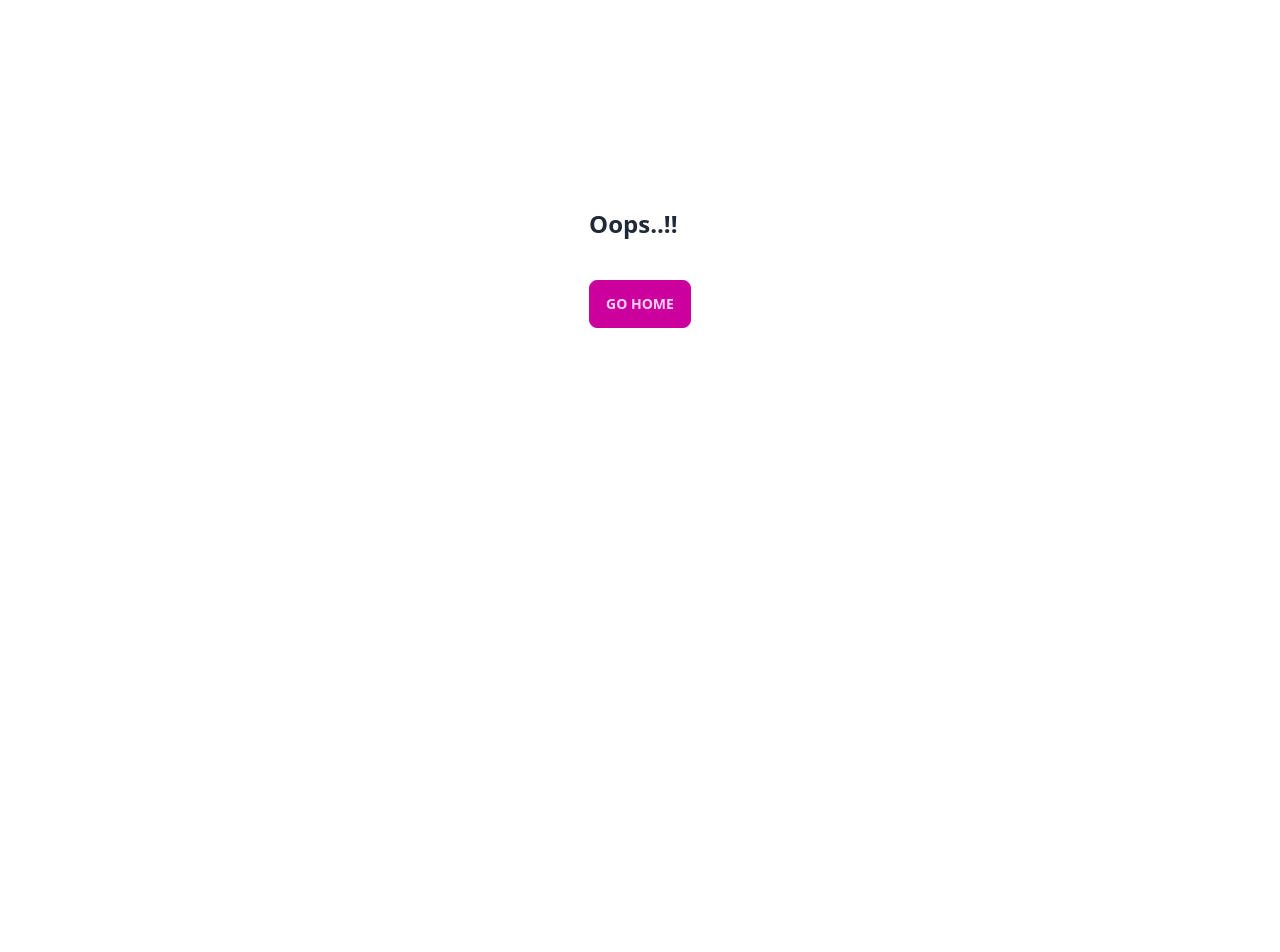
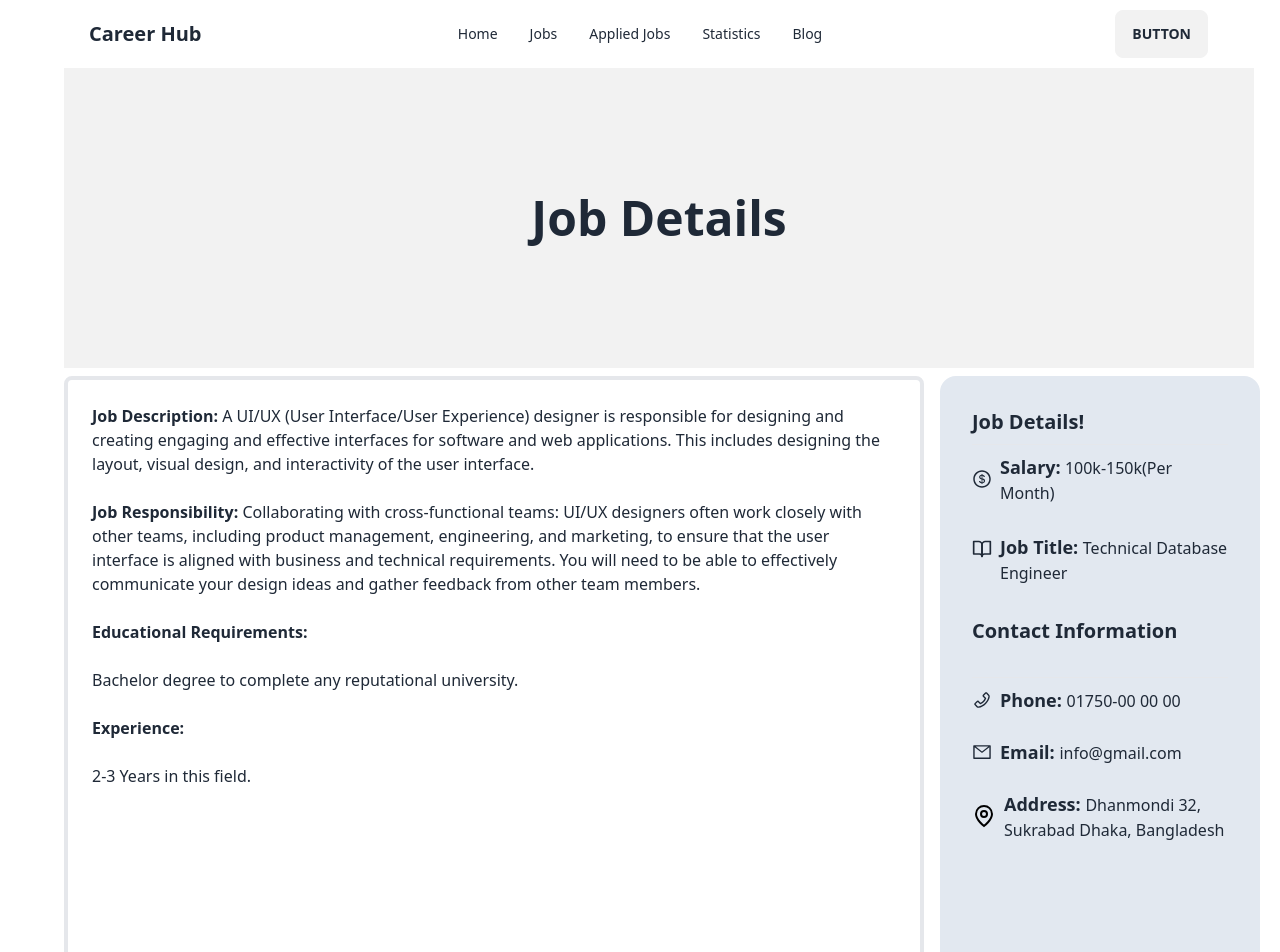
Before and after one commit to Razib1998/Careear-Hub, a React (Vite) app: page /job/1 in a window 1280 px wide. Before the commit this address had no page. Shown: the top 952 px of the page. Before the commit the page ends 800 px from the top, so only its background shows below. Built offline with nearby package versions, Linux system fonts and the light colour scheme.

Commit message:
Job details show card completed

```diff
--- a/src/components/Feature/Feature.jsx
+++ b/src/components/Feature/Feature.jsx
@@ -4,6 +4,7 @@ import Job from "../Job/Job";
 
 const Feature = () => {
     const [jobs, setJobs] = useState([]);
+    const [dataLength, setDataLength] = useState(4)
 
     useEffect(()=>{
         fetch('jobs.json')
@@ -15,16 +16,26 @@ const Feature = () => {
     return (
       <div>
         <div className="text-center">
-          <h2 className="text-5xl font-bold">Featured Jobs: {jobs.length}</h2>
+          <h2 className="text-5xl font-bold">Featured Jobs</h2>
           <p className="text-xl mt-4">
             Explore thousands of job opportunities with all the information you
             need. Its your future
           </p>
         </div>
-        <div className="grid grid-cols-2 gap-6">
-          {jobs.map((job) => (
+        <div className="grid grid-cols-2 gap-2">
+          {jobs.slice(0, dataLength).map((job) => (
             <Job key={job.id} job={job}></Job>
           ))}
+        </div>
+        <div className="flex justify-center mb-4">
+          <div className={dataLength === jobs.length && "hidden"}>
+            <button
+              onClick={() => setDataLength(jobs.length)}
+              className="btn btn-primary  "
+            >
+              See All Jobs
+            </button>
+          </div>
         </div>
       </div>
     );
--- a/src/components/Header/Header.jsx
+++ b/src/components/Header/Header.jsx
@@ -48,7 +48,7 @@ const Header = () => {
             {links}
           </ul>
         </div>
-        <a className="btn btn-ghost normal-case text-xl">daisyUI</a>
+        <a className="btn btn-ghost normal-case text-xl"> Career Hub</a>
       </div>
       <div className="navbar-center hidden lg:flex">
         <ul className="menu menu-horizontal px-1">
--- a/src/components/Job/Job.jsx
+++ b/src/components/Job/Job.jsx
@@ -2,10 +2,12 @@
 
 import { GrLocation } from "react-icons/gr";
 import { AiOutlineDollarCircle } from "react-icons/ai";
+import { Link } from "react-router-dom";
 
 
 const Job = ({ job }) => {
   const {
+    id,
     logo,
     job_title,
     company_name,
@@ -17,8 +19,8 @@ const Job = ({ job }) => {
 
 
   return (
-    <div>
-      <div className="card card-compact w-[500px] h-[300px] bg-base-100 shadow-xl">
+    <div className="mt-8 mb-8">
+      <div className="card card-compact w-[500px] h-[320px] bg-slate-300 shadow-xl">
         <figure className="mt-4">
           <img src={logo} alt="Jobs" />
         </figure>
@@ -33,18 +35,20 @@ const Job = ({ job }) => {
               {job_type}
             </button>
           </div>
-          <div className="flex items-center  gap-4">
+          <div className="flex items-center gap-4">
             <div className="flex items-center gap-2">
               <GrLocation className="text-xl"></GrLocation>
               <p className="text-lg font-semibold">{location}</p>
             </div>
             <div className="flex items-center gap-2">
-             <AiOutlineDollarCircle className="text-xl"></AiOutlineDollarCircle>
-             <p className="text-lg font-semibold"> Salary: {salary}</p>
+              <AiOutlineDollarCircle className="text-xl"></AiOutlineDollarCircle>
+              <p className="text-lg font-semibold"> Salary: {salary}</p>
             </div>
           </div>
           <div className="card-actions">
-            <button className="btn btn-primary mt-2">View Details</button>
+            <Link to={`/job/${job.id}`}>
+              <button className="btn btn-primary mt-2">View Details</button>
+            </Link>
           </div>
         </div>
       </div>
--- /dev/null
+++ b/src/components/JobDetails/JobDetails.jsx
@@ -0,0 +1,120 @@
+import { Link, useLoaderData, useParams } from "react-router-dom";
+import {
+  AiOutlineDollarCircle,
+  AiOutlinePhone,
+  AiOutlineMail,
+} from "react-icons/ai";
+import { FiBookOpen } from "react-icons/fi";
+import { GrLocation } from "react-icons/gr";
+
+const JobDetails = () => {
+  const jobs = useLoaderData();
+  const { id } = useParams();
+  const idInt = parseInt(id);
+  const job = jobs.find((job) => job.id === idInt);
+  console.log(job, id);
+  return (
+    <div>
+      <div className="hero h-[300px] w-[1190px]  bg-base-200 mb-2">
+        <div className="hero-content text-center">
+          <div className="max-w-md">
+            <h1 className="text-5xl font-bold">Job Details</h1>
+
+          </div>
+        </div>
+      </div>
+      <div className="grid gap-4 md:grid-cols-4 mb-2">
+        <div className="border-4 md:col-span-3 p-6 rounded-lg">
+          <p className="mb-6">
+            <span className="font-bold">Job Description:</span>
+            {job.job_description}{" "}
+          </p>
+          <p className="mb-6">
+            <span className="font-bold">Job Responsibility:</span>{" "}
+            {job.job_responsibility}
+          </p>
+          <p className="mb-6">
+            <span className="font-bold">Educational Requirements:</span> <br />
+            <br /> {job.educational_requirements}
+          </p>
+          <p>
+            <span className="font-bold">Experience:</span> <br /> <br />
+            {job.experiences}
+          </p>
+        </div>
+        <div>
+          <div className="card w-[320px] h-[600px] bg-slate-200 ">
+            <div className="card-body">
+              <h2 className="card-title">Job Details!</h2> <hr />
+              <div className="flex gap-2 items-center">
+                <div className="text-xl">
+                  <AiOutlineDollarCircle></AiOutlineDollarCircle>
+                </div>
+                <div>
+                  {" "}
+                  <span className="font-bold text-lg">Salary:</span>{" "}
+                  {job.salary}(Per Month)
+                </div>
+              </div>
+              <div className="flex gap-2 items-center">
+                <div>
+                  <FiBookOpen className="text-xl"></FiBookOpen>
+                </div>
+                <div className="mt-2">
+                  <p className="mt-3">
+                    <span className="text-lg font-bold">Job Title: </span>
+                    {job.job_title}
+                  </p>
+                </div>
+              </div>
+              <h2 className="text-xl font-bold mt-6 mb-6">
+                Contact Information
+              </h2>
+              <hr />
+              <div className="flex items-center gap-2">
+                <div>
+                  <AiOutlinePhone className="text-xl"></AiOutlinePhone>
+                </div>
+                <div>
+                  <p>
+                    <span className="font-bold text-lg">Phone: </span>
+                    {job.contact_information.phone}
+                  </p>
+                </div>
+              </div>
+              <div className="flex items-center gap-2">
+                <div className="mt-4">
+                  <AiOutlineMail className="text-xl"></AiOutlineMail>
+                </div>
+                <div className="mt-4">
+                  <p>
+                    <span className="font-bold text-lg">Email: </span>
+                    {job.contact_information.email}
+                  </p>
+                </div>
+              </div>
+              <div className="flex items-center gap-2">
+                <div className="mt-4">
+                  <GrLocation className="text-2xl"></GrLocation>
+                </div>
+                <div>
+                  <p className="mt-4">
+                    <span className="font-bold text-lg">Address: </span>
+                    {job.contact_information.address}
+                  </p>
+                </div>
+              </div>
+            </div>
+          </div>
+          <Link>
+            <button className="btn btn-primary w-full ml-6 mt-4">
+              Apply Now
+            </button>
+          </Link>
+        </div>
+      </div>
+    </div>
+  );
+};
+
+export default JobDetails;
--- a/src/main.jsx
+++ b/src/main.jsx
@@ -6,6 +6,7 @@ import Root from './components/Root/Root';
 import Home from './components/Home/Home';
 import ErrorPage from './components/ErrorPage/ErrorPage';
 import Applied from './components/Applied/Applied';
+import JobDetails from './components/JobDetails/JobDetails';
 
 const router = createBrowserRouter([
   {
@@ -20,6 +21,11 @@ const router = createBrowserRouter([
   {
     path: '/applied',
     element: <Applied></Applied>
+  },
+  {
+    path: '/job/:id',
+    element: <JobDetails></JobDetails>,
+    loader: ()=> fetch('../jobs.json')
   }
     ]
   },
```
